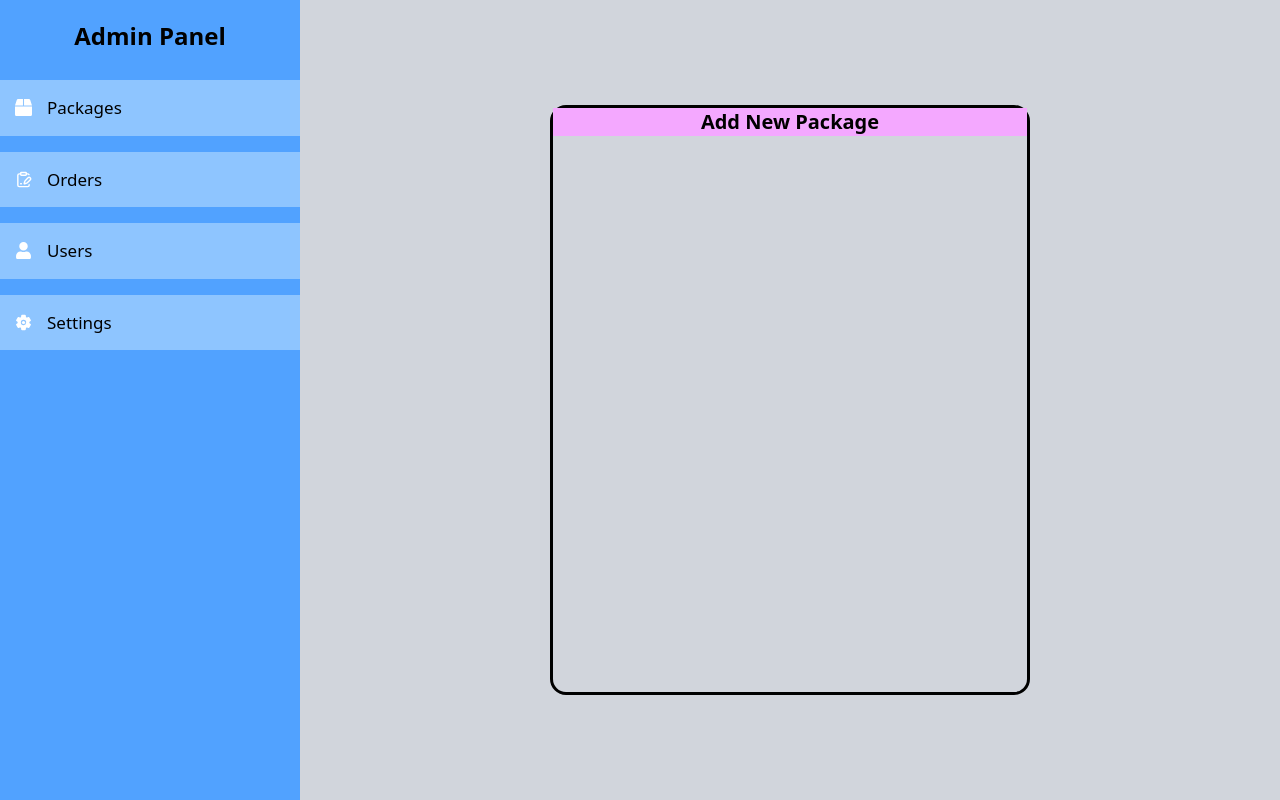
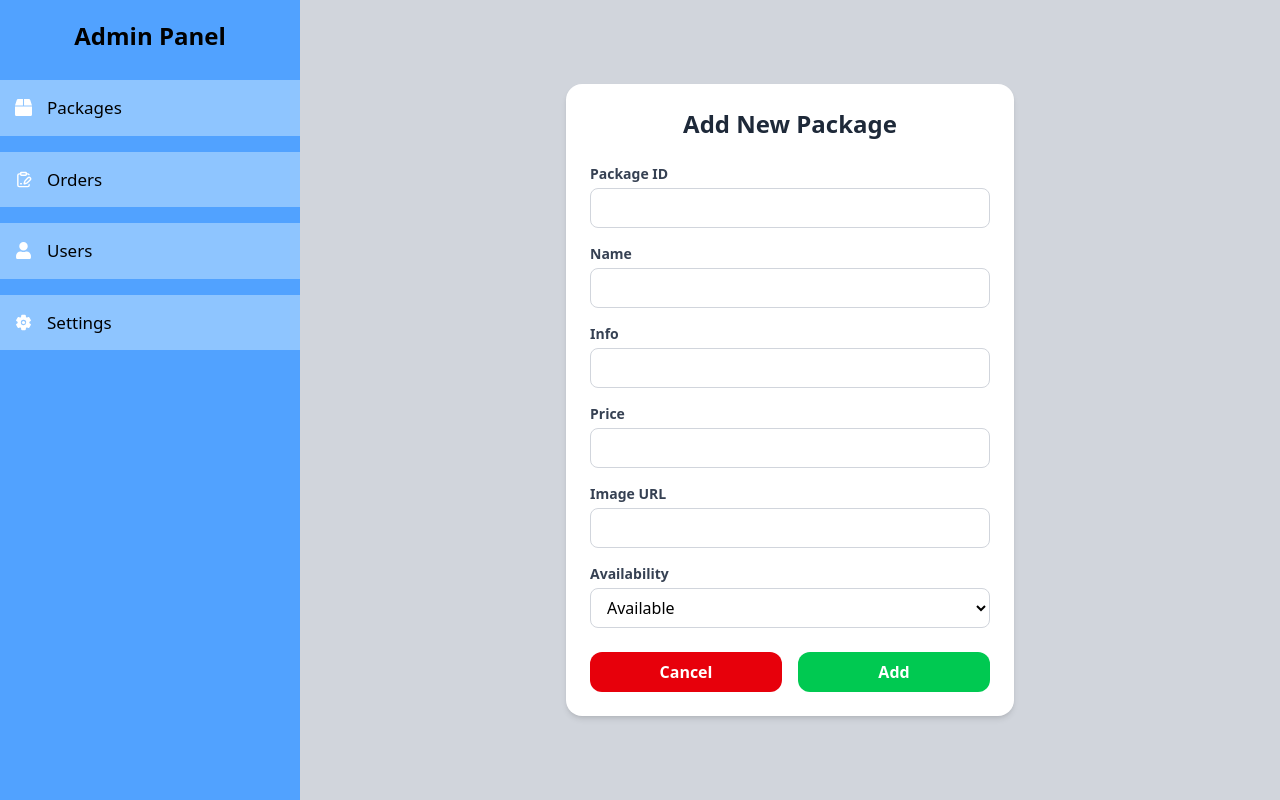
Before and after one commit to thimansa911/full-stack-web-development-course-, a React (Vite) app in the folder for-learn-front-end/: page /admin/package/addpackage in a window 1280 px wide. Built offline with nearby package versions, Linux system fonts and the light colour scheme.

Commit message:
Made add package form and conncet it to backend ( part 2 )

```diff
--- a/for-learn-front-end/pages/admin.jsx
+++ b/for-learn-front-end/pages/admin.jsx
@@ -16,7 +16,7 @@ export default function AdminPage(){
                 <Link className="flex flex-row w-full p-[15px] items-center text-[17px] gap-[15px] my-2 hover:bg-blue-500 hover:-translate-y-1 hover:shadow-md transition duration-200 bg-blue-300" to="/admin/user" ><FaUser className="text-white" />Users</Link>
                 <Link className="flex flex-row w-full p-[15px] items-center text-[17px] gap-[15px] my-2 hover:bg-blue-500 hover:-translate-y-1 hover:shadow-md transition duration-200 bg-blue-300" to="/admin/settings"><IoSettings className="text-white" />Settings</Link>
             </div>
-            <div className="w-[calc(100%-300px)] bg-gray-300 h-full">
+            <div className="w-[calc(100%-300px)] bg-white h-full">
                 <Routes path="/">
                     <Route path="/dashboard" element={<span>Dashboard</span>}/>
                     <Route path="/package" element={<AdminPackagePage/>}/>
--- a/for-learn-front-end/pages/adminpages/addnewpackage.jsx
+++ b/for-learn-front-end/pages/adminpages/addnewpackage.jsx
@@ -1,10 +1,131 @@
+import { useState } from "react";
+import { Link, useNavigate } from "react-router-dom";
+import axios from "axios";
+import toast from "react-hot-toast";
+
 export default function AddNewPackage() {
+    // 📦 State for each form input
+    const [packageId, setPackageId] = useState('');
+    const [name, setName] = useState('');
+    const [info, setInfo] = useState('');
+    const [price, setPrice] = useState('');
+    const [imageUrl, setImageUrl] = useState('');
+    const [available, setAvailable] = useState('true');
+
+    const navigate = useNavigate();
+
+    const handleSubmit = async (e) => {
+        e.preventDefault();
+
+        const payload = {
+            PackageName: name,
+            PackageID: packageId,
+            PackagePic: [imageUrl], // send as array
+            PackagePrice: price,
+            PackageDescription: info,
+            IsAvailable: available === "true",
+        };
+
+        try {
+            const response = await axios.post(
+                import.meta.env.VITE_DB_URL + "/api/package/createpackage",
+                payload,
+                {
+                    headers: {
+                        Authorization: `Bearer ${localStorage.getItem("token")}`,
+                    },
+                }
+            );
+
+            console.log(response.data);
+            toast.success("Package added successfully!");
+            navigate("/admin/package");
+        } catch (error) {
+            console.error(error);
+            toast.error("Failed to add package.");
+        }
+    };
+
     return (
-        <div className="w-full h-full bg-gray-300 items-center justify-center flex">
-            <div className="w-[480px] h-[590px] border-b-black border-3 rounded-2xl">
-                <div className="flex items-center justify-center bg-fuchsia-300"><span className="text-xl font-bold text-black">Add New Package</span></div>
+        <div className="w-full h-screen bg-gray-300 flex items-center justify-center p-4">
+            <div className="w-full max-w-md bg-white shadow-md rounded-2xl p-6">
+                <h2 className="text-2xl font-bold text-center text-gray-800 mb-6">
+                    Add New Package
+                </h2>
 
+                <form onSubmit={handleSubmit} className="space-y-4">
+                    <FormField
+                        label="Package ID"
+                        value={packageId}
+                        onChange={(e) => setPackageId(e.target.value)}
+                    />
+                    <FormField
+                        label="Name"
+                        value={name}
+                        onChange={(e) => setName(e.target.value)}
+                    />
+                    <FormField
+                        label="Info"
+                        value={info}
+                        onChange={(e) => setInfo(e.target.value)}
+                    />
+                    <FormField
+                        label="Price"
+                        value={price}
+                        onChange={(e) => setPrice(e.target.value)}
+                    />
+                    <FormField
+                        label="Image URL"
+                        value={imageUrl}
+                        onChange={(e) => setImageUrl(e.target.value)}
+                    />
+
+                    {/* Dropdown for availability */}
+                    <div className="flex flex-col">
+                        <label className="text-sm font-semibold text-gray-700 mb-1">Availability</label>
+                        <select
+                            value={available}
+                            onChange={(e) => setAvailable(e.target.value)}
+                            className="h-10 px-3 border border-gray-300 rounded-lg focus:outline-none focus:ring-2 focus:ring-blue-400"
+                        >
+                            <option value="true">Available</option>
+                            <option value="false">Not Available</option>
+                        </select>
+                    </div>
+
+                    {/* Buttons */}
+                    <div className="flex justify-between mt-6">
+                        <Link
+                            to="/admin/package"
+                            className="w-[48%] h-10 bg-red-600 hover:bg-red-700 text-white font-bold rounded-xl flex items-center justify-center"
+                        >
+                            Cancel
+                        </Link>
+
+                        <button
+                            type="submit"
+                            className="w-[48%] h-10 bg-green-500 hover:bg-green-600 text-white font-bold rounded-xl"
+                        >
+                            Add
+                        </button>
+                    </div>
+                </form>
             </div>
         </div>
-    )
+    );
 }
+
+// ✅ Reusable Input Field Component
+function FormField({ label, value, onChange }) {
+    return (
+        <div className="flex flex-col">
+            <label className="text-sm font-semibold text-gray-700 mb-1">{label}</label>
+            <input
+                type="text"
+                value={value}
+                onChange={onChange}
+                className="h-10 px-3 border border-gray-300 rounded-lg focus:outline-none focus:ring-2 focus:ring-blue-400"
+            />
+        </div>
+    );
+}
--- a/for-learn-front-end/pages/adminpages/package.jsx
+++ b/for-learn-front-end/pages/adminpages/package.jsx
@@ -3,7 +3,7 @@ import { Link } from "react-router-dom";
 
 export default function AdminPackagePage() {
     return (
-    <div className="w-full h-full bg-gray-300">Package page
+    <div className="w-full h-full bg-white ">Package page
     <Link to="/admin/package/addpackage" className="flex items-center bg-blue-500 text-white fixed right-[20px] bottom-[20px] p-3 rounded-full hover:bg-blue-600 cursor-pointer active:translate-y-1 hover:shadow-md transition duration-200">
         <FaPlus className="text-[20px]" />
     </Link>
```
